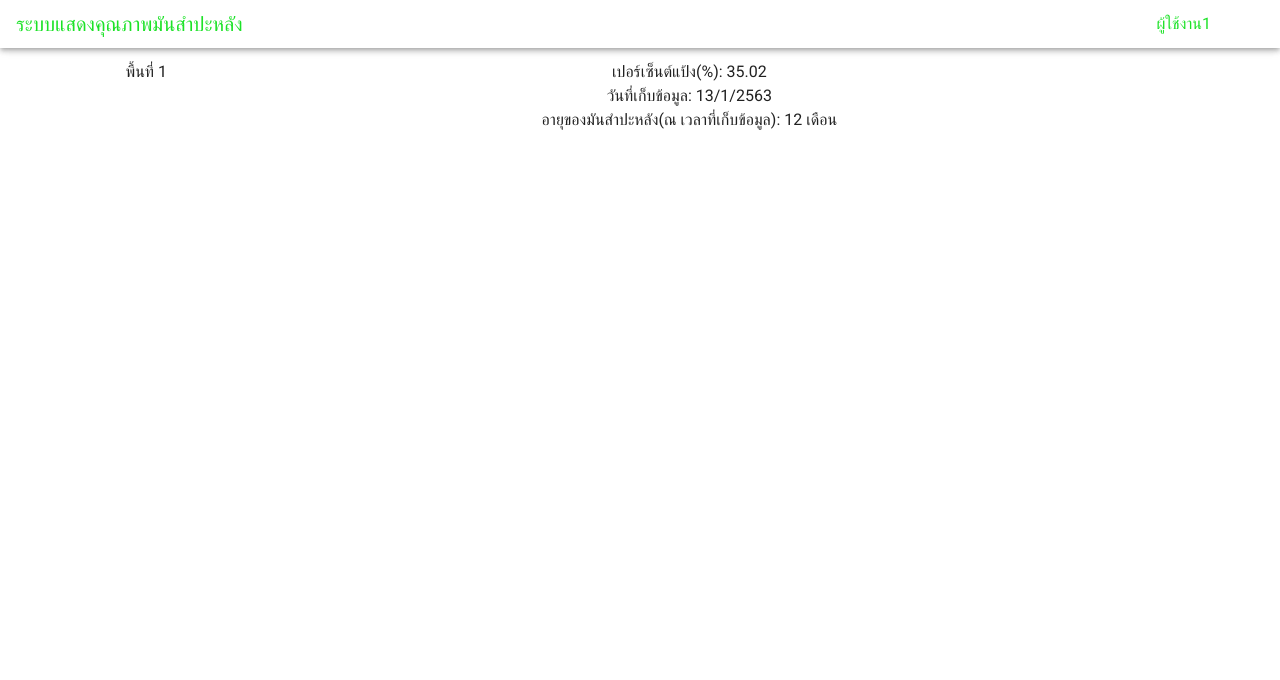
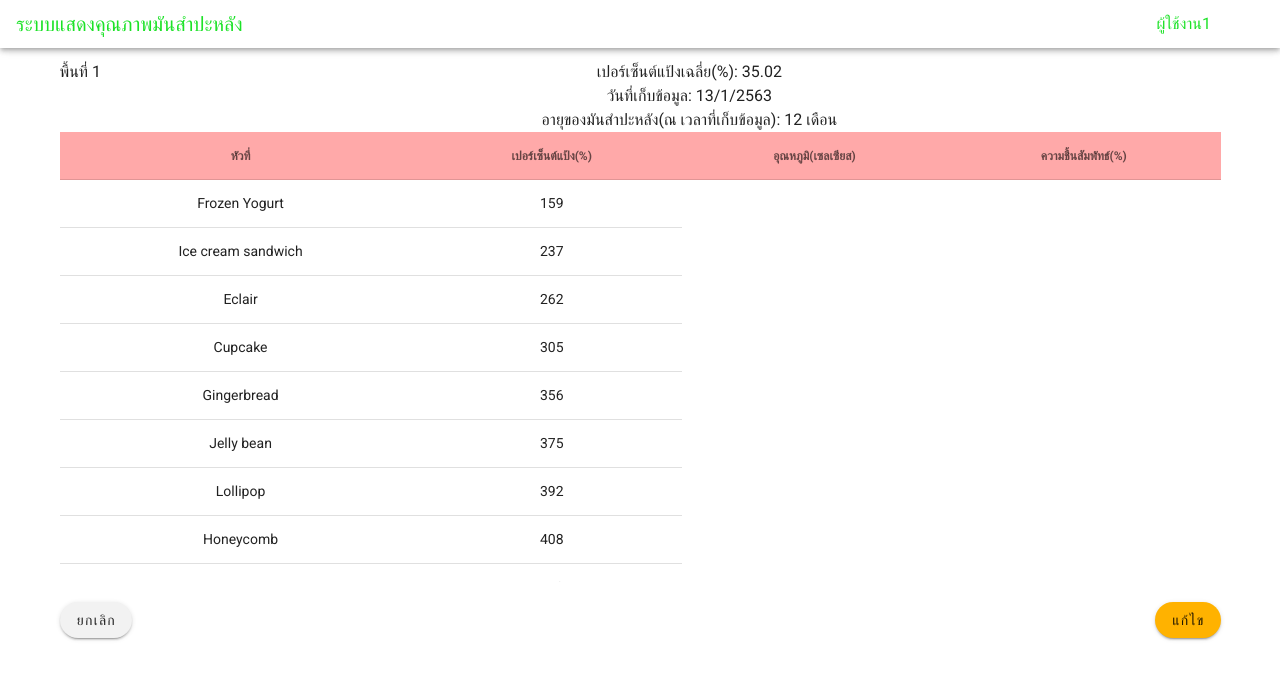
Before and after one commit to khing78/SeniorProject, a Vue app in the folder Client/cassava/: page /pin-detail in a window 1280 px wide. Shown: the top 680 px of the page. Built offline with nearby package versions, Linux system fonts and the light colour scheme.

Commit message:
pindetail finished

```diff
--- a/Client/cassava/src/views/PinDetail.vue
+++ b/Client/cassava/src/views/PinDetail.vue
@@ -1,15 +1,54 @@
 <template>
   <div class="pin-detail">
     <v-container>
-      <v-row class="text-center" justify="center">
+      <v-row>
         <v-col cols="1"> พื้นที่ {{ areanumber }} </v-col>
-        <v-col cols="10"> เปอร์เซ็นต์แป้ง(%): {{precentstarch}}
+        <v-col class="text-center"> เปอร์เซ็นต์แป้งเฉลี่ย(%): {{precentstarch}}
           <br>
           วันที่เก็บข้อมูล: {{datekeepdata}}
           <br>
           อายุของมันสำปะหลัง(ณ เวลาที่เก็บข้อมูล): {{cassvanaage}} เดือน
         </v-col>
       </v-row>
+      <v-row class="text-center" justify="center">
+      </v-row>
+  <v-simple-table fixed-header height="450px" style="padding-bottom:20px">
+    <template v-slot:default>
+      <thead>
+        <tr>
+          <th class="text-center" style="background-color:#FFA9A9">
+            หัวที่
+          </th>
+          <th class="text-center" style="background-color:#FFA9A9">
+            เปอร์เซ็นต์แป้ง(%)
+          </th>
+          <th class="text-center" style="background-color:#FFA9A9">
+            อุณหภูมิ(เซลเซียส)
+          </th>
+          <th class="text-center" style="background-color:#FFA9A9">
+            ความชื้นสัมพัทธ์(%)
+          </th>
+        </tr>
+      </thead>
+      <tbody>
+        <tr class="text-center"
+          v-for="item in desserts"
+          :key="item.name"
+        >
+          <td>{{ item.name }}</td>
+          <td>{{ item.calories }}</td>
+        </tr>
+      </tbody>
+    </template>
+  </v-simple-table>
+  <v-row>
+    <v-col class="text-left">
+      <v-btn color="#F2F2F2" rounded>ยกเลิก</v-btn>
+    </v-col>
+    <v-col class="text-right">
+      <v-btn color="#FFB200" rounded>แก้ไข</v-btn>
+    </v-col>
+  </v-row>
     </v-container>
   </div>
 </template>
@@ -21,6 +60,48 @@ export default {
     precentstarch: 35.02,
     datekeepdata: "13/1/2563" ,
     cassvanaage: 12,
+    desserts: [
+          {
+            name: 'Frozen Yogurt',
+            calories: 159,
+          },
+          {
+            name: 'Ice cream sandwich',
+            calories: 237,
+          },
+          {
+            name: 'Eclair',
+            calories: 262,
+          },
+          {
+            name: 'Cupcake',
+            calories: 305,
+          },
+          {
+            name: 'Gingerbread',
+            calories: 356,
+          },
+          {
+            name: 'Jelly bean',
+            calories: 375,
+          },
+          {
+            name: 'Lollipop',
+            calories: 392,
+          },
+          {
+            name: 'Honeycomb',
+            calories: 408,
+          },
+          {
+            name: 'Donut',
+            calories: 452,
+          },
+          {
+            name: 'KitKat',
+            calories: 518,
+          },
+        ],
   }),
 };
 </script>
```
